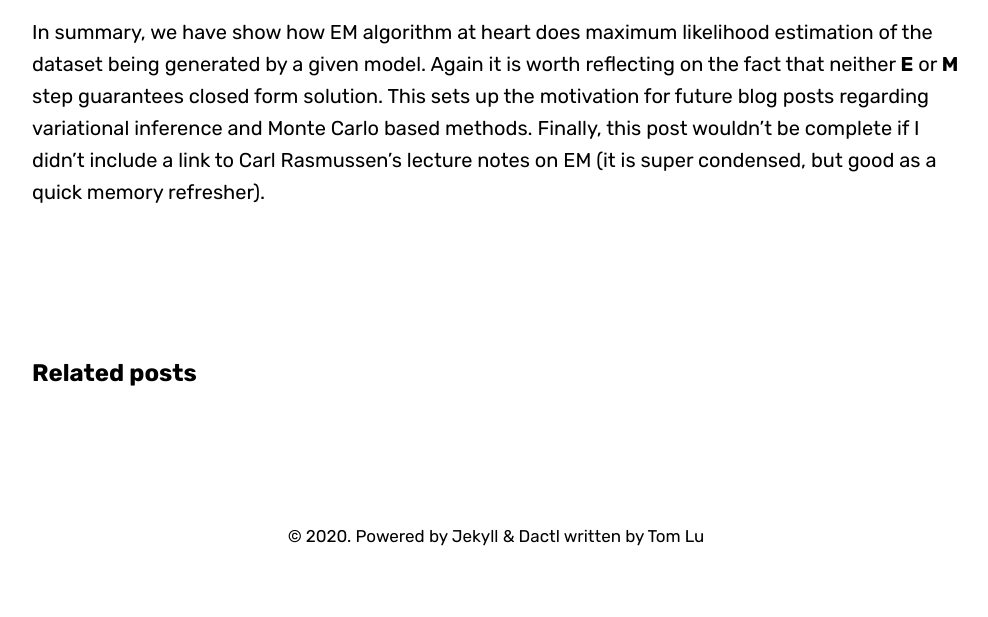
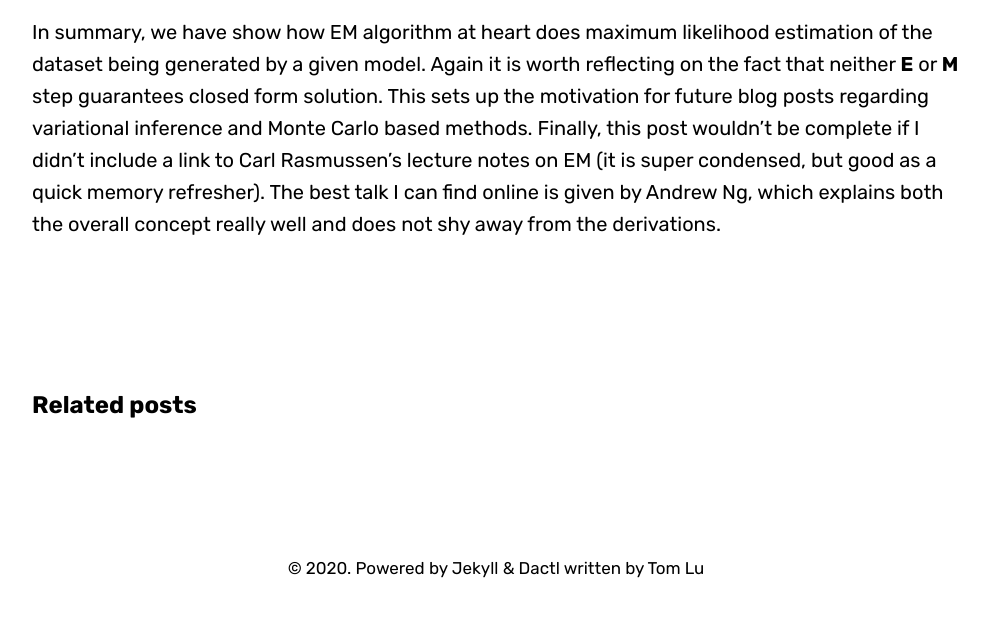
Before and after one commit to xl402/xl402.github.io, a Jekyll site: the page built from _posts/2020-06-12-em.md, in a window 1280 px wide and 900 px high, scrolled down 15667 px, cut to the strip 254-871 px from the top of the window. Shown: the whole strip, without its empty margins (144-1132 px from the left). Built offline with Jekyll 4.4.1, drawn with Linux system fonts in a browser that asks for light colours; some web fonts are replaced.

```diff
--- a/_posts/2020-06-12-em.md
+++ b/_posts/2020-06-12-em.md
@@ -361,4 +361,4 @@ So as anticipated, our GMM indeed fitted three Gaussians onto the data points. V
 
 <center><img src="https://i.imgur.com/M27QOCA.png" alt="drawing" width="1000"/></center>
 
-In summary, we have show how EM algorithm at heart does maximum likelihood estimation of the dataset being generated by a given model. Again it is worth reflecting on the fact that neither **E** or **M** step guarantees closed form solution. This sets up the motivation for future blog posts regarding variational inference and Monte Carlo based methods. Finally, this post wouldn't be complete if I didn't include a link to Carl Rasmussen's [lecture notes](http://mlg.eng.cam.ac.uk/teaching/4f13/1819/expectation%20maximization.pdf) on EM (it is super condensed, but good as a quick memory refresher).
+In summary, we have show how EM algorithm at heart does maximum likelihood estimation of the dataset being generated by a given model. Again it is worth reflecting on the fact that neither **E** or **M** step guarantees closed form solution. This sets up the motivation for future blog posts regarding variational inference and Monte Carlo based methods. Finally, this post wouldn't be complete if I didn't include a link to Carl Rasmussen's [lecture notes](http://mlg.eng.cam.ac.uk/teaching/4f13/1819/expectation%20maximization.pdf) on EM (it is super condensed, but good as a quick memory refresher). The [best talk](https://www.youtube.com/watch?v=rVfZHWTwXSA&t=4230s) I can find online is given by Andrew Ng, which explains both the overall concept really well and does not shy away from the derivations.
```
Also changed, not shown: about.md (+2 -0 lines), 4 other files.
